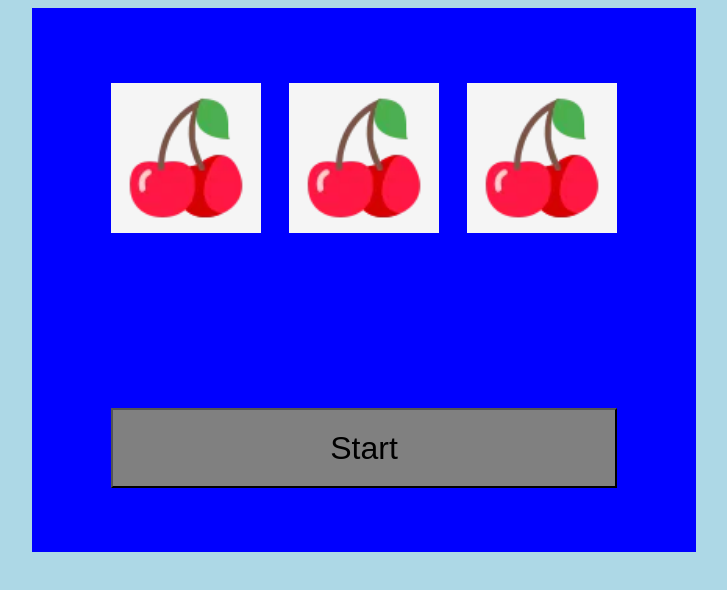
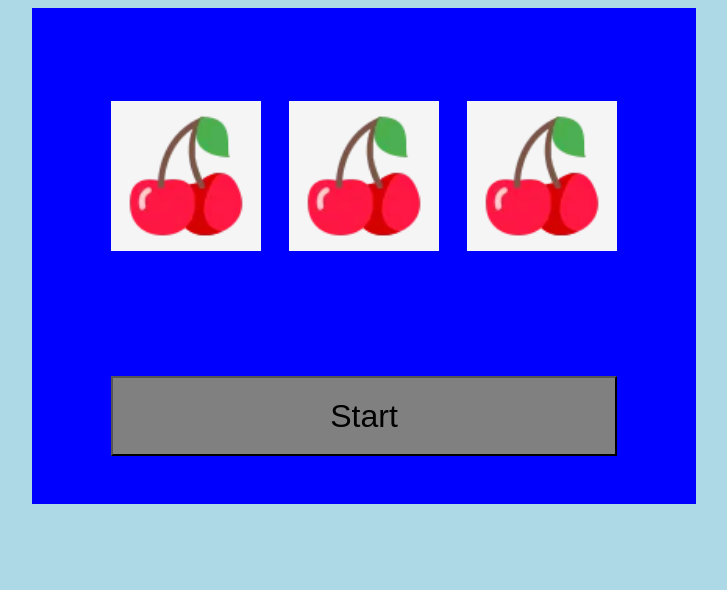
Before and after one commit to Balthazar-Delvaux/BeCode-Slots, a plain HTML site: page index.html in a window 1280 px wide. Shown: the whole page, without its empty margins (276-1003 px from the left). Drawn offline with Linux system fonts and the light colour scheme.

Commit message:
updating style

```diff
--- a/assets/js/app.js
+++ b/assets/js/app.js
@@ -4,7 +4,6 @@ const fruits = [{
     name: "cherries",
     path: "assets/img/cherries.webp",
     emoji: "🍒"
-
 }, {
     id: 2,
     name: "grape",
--- a/assets/scss/style.scss
+++ b/assets/scss/style.scss
@@ -2,20 +2,22 @@ body {
     background-color: lightblue;
 }
 
-section {
+.main {
     margin: auto;
-    width: 50%;
+    min-width: 50%;
+    max-width: 50%;
     background-color: blue;
     padding: 1em;
 
     main {
         width: 80%;
-        height: 20em;
+        height: 15em;
         margin: auto;
         margin-top: 2em;
         margin-bottom: 0;
+        padding-bottom: 0;
         display: flex;
-        flex-wrap: wrap;
+        flex-wrap: nowrap;
         align-items: center;
         justify-content: space-between;
 
@@ -24,16 +26,17 @@ section {
             height: 150px;
             background-color: whitesmoke;
         }
+    }
 
     #results {
         height: 2em;
-            width: 100%;
+        width: 80%;
+        margin: auto;
         text-align: center;
         font-size: 2em;
         display: flex;
         align-items: center;
         justify-content: center;
-        }
     }
 
     .start-container {
--- a/index.html
+++ b/index.html
@@ -10,17 +10,17 @@
 </head>
 
 <body>
-    <section>
+    <div class='main'>
         <main>
             <div class="fruits-container"></div>
             <div class="fruits-container"></div>
             <div class="fruits-container"></div>
-            <div id="results"></div>
         </main>
+        <section id="results"></section>
         <section class="start-container">
             <button id="start">Start</button>
         </section>
-    </section>
+    </div>
     <script src="assets/js/app.js"></script>
 </body>
 
```
Also changed, not shown: assets/css/style.css, 1 other file. Lines whose indentation alone changed are shown as unchanged.
